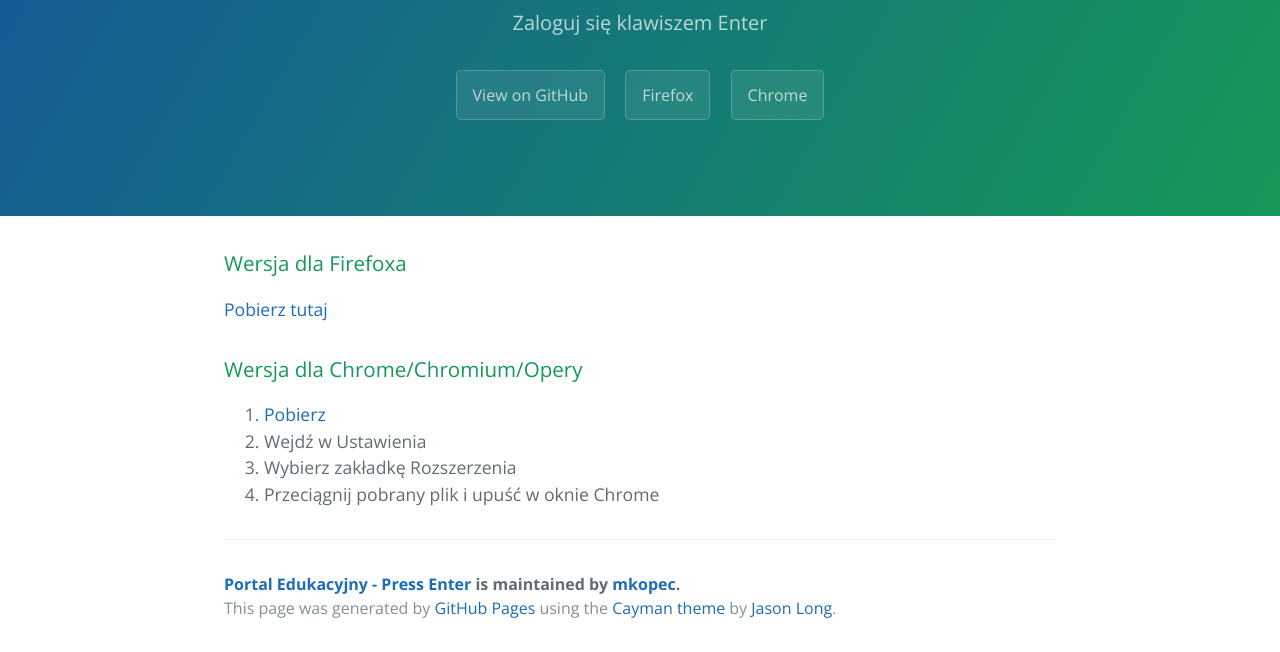
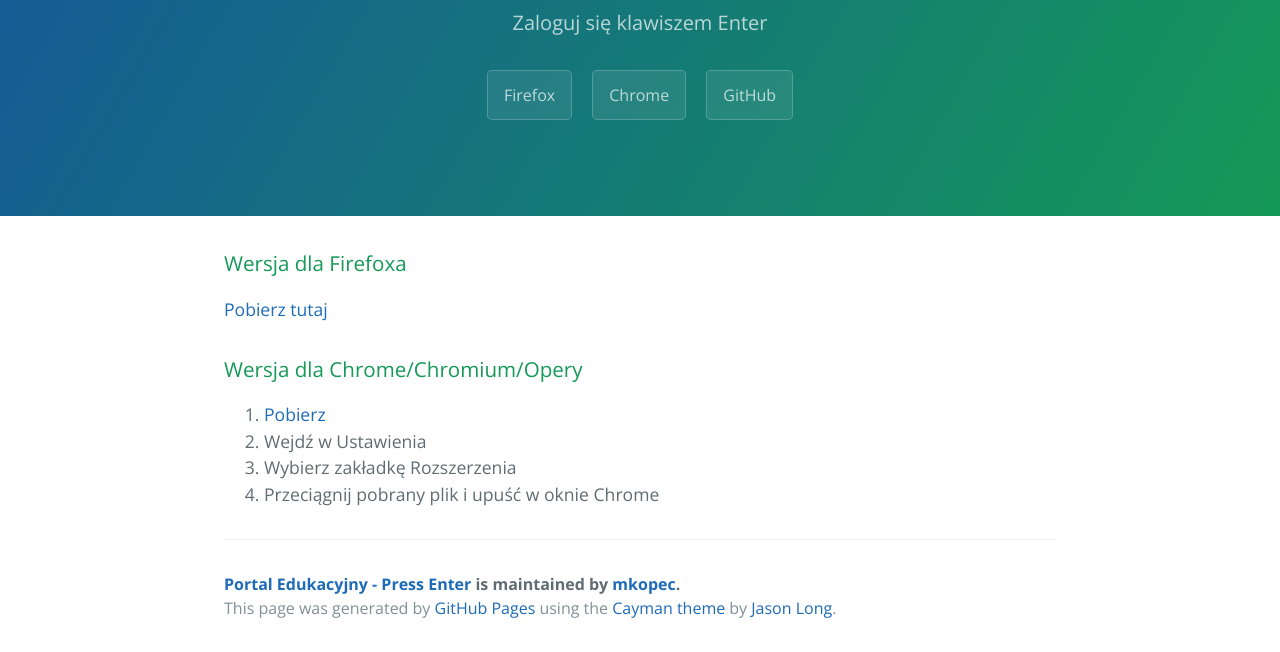
Before and after one commit to mkopec/pepe, a plain HTML site: page index.html in a window 1280 px wide. Shown: the part 167-819 px from the top of the page. Drawn offline with nearby package versions, Linux system fonts and the light colour scheme.

Commit message:
Changed the github button

```diff
--- a/index.html
+++ b/index.html
@@ -13,9 +13,9 @@
     <section class="page-header">
       <h1 class="project-name">Portal Edukacyjny</h1>
       <h2 class="project-tagline">Zaloguj się klawiszem Enter</h2>
-      <a href="https://github.com/mkopec/pepe" class="btn">View on GitHub</a>
       <a href="https://addons.mozilla.org/pl/firefox/addon/pepe/" class="btn">Firefox</a>
       <a href="https://github.com/mkopec/pepe/blob/master/bin/chrome.crx?raw=true" class="btn">Chrome</a></a>
+      <a href="https://github.com/mkopec/pepe" class="btn">GitHub</a>
     </section>
 
     <section class="main-content">
```
